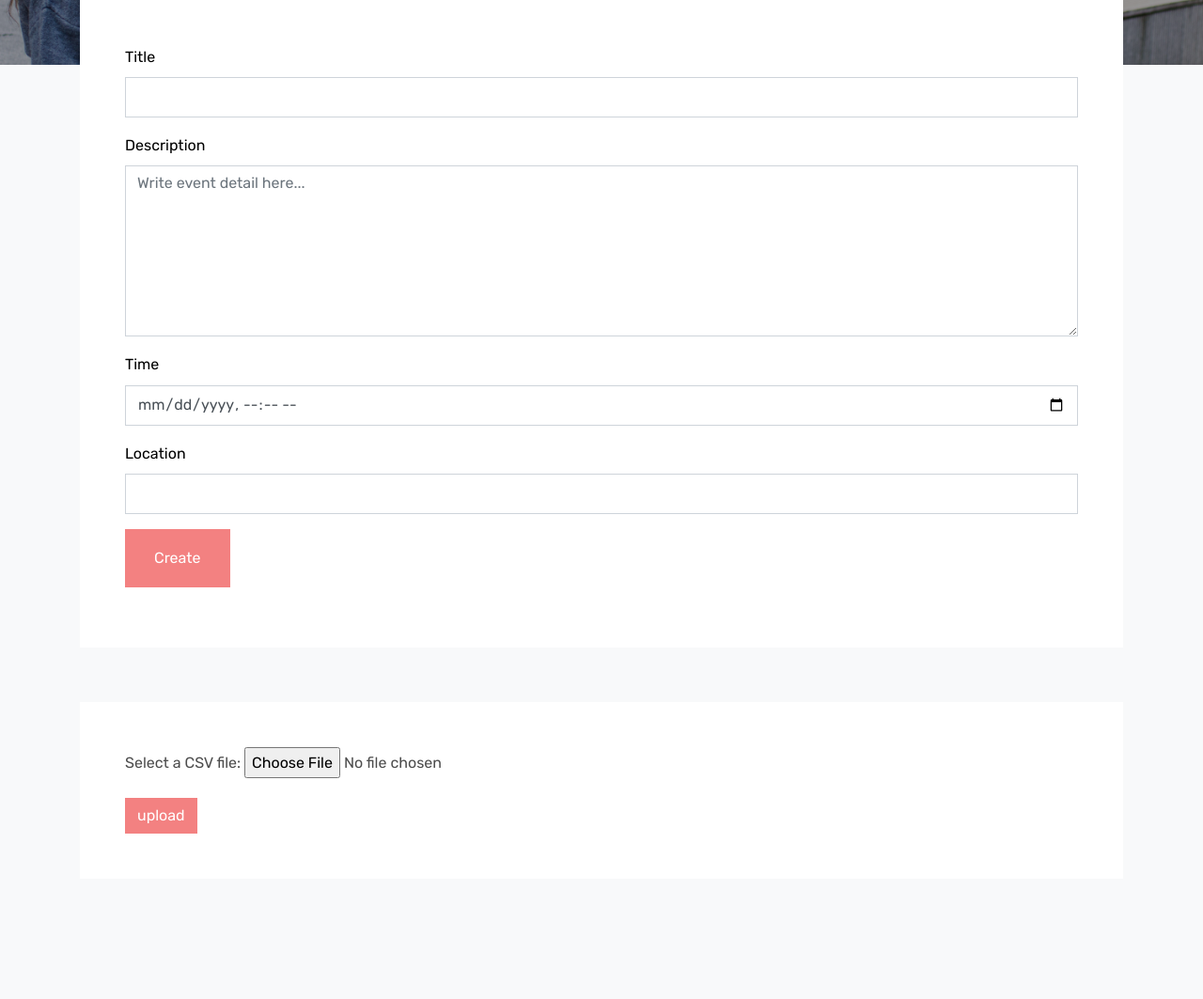
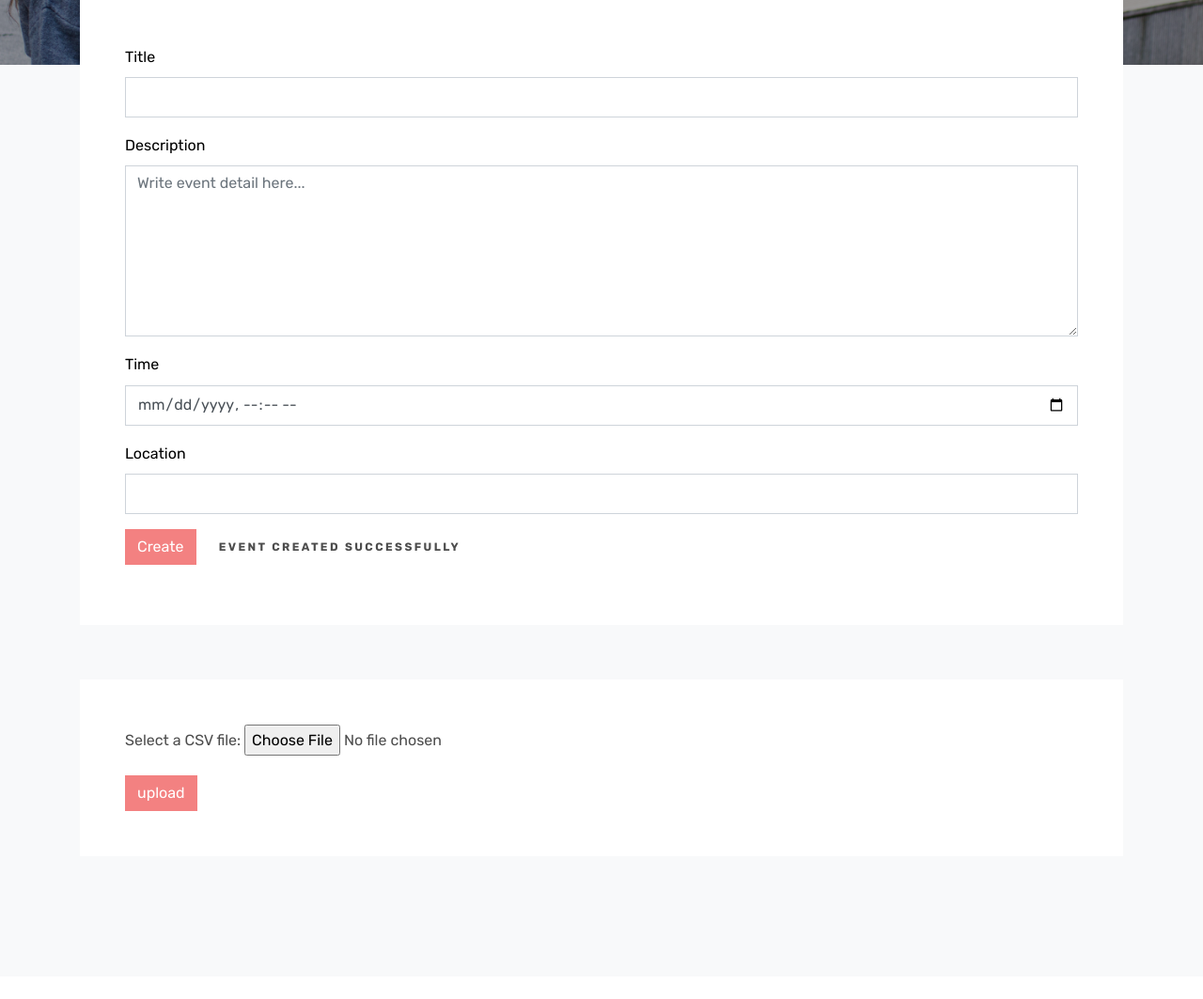
Before and after one commit to abduljalilmemon/Event-Management-System, a Django app: template app/templates/app/event.html in a window 1280 px wide. Shown: the part 431-1494 px from the top of the page at 94% size. After the commit the page ends 1294 px from the top, so only its background shows below. Run offline with Django 5.2, Linux system fonts and the light colour scheme; the template is opened without the code that fills it: values that come from a table or form of the project are taken from there, others are empty; data comes from the database, SQL or seed files in the repository; both versions use the stored data as it was after the commit; some libraries are stand-ins or nearby versions; some web fonts are replaced.

Commit message:
event creation ack message

```diff
--- a/app/models.py
+++ b/app/models.py
@@ -25,7 +25,7 @@ class Staff(models.Model):
 
 
 class Event(models.Model):
-    name = models.CharField(max_length=100)
+    name = models.CharField(max_length=100, unique=True)
     description = models.TextField()
     time = models.DateTimeField()
     location = models.TextField()
--- a/app/templates/app/event.html
+++ b/app/templates/app/event.html
@@ -52,7 +52,11 @@
 
                     <div class="row form-group">
                         <div class="col-md-12">
-                            <input type="submit" value="Create" class="btn btn-primary btn-md text-white">
+                            <input type="submit" value="Create" class="btn btn-primary text-white">
+                            {% if event %}
+                            <span class="caption mb-2"
+                                  style="margin-left:2%;">Event Created Successfully</span>
+                            {% endif %}
                         </div>
                     </div>
 
@@ -74,6 +78,9 @@
                     {% csrf_token %}
                     {{ form.as_p }}
                     <button type="submit" class="btn btn-primary text-white" name="event">upload</button>
+                    {% if total_added %}
+                    <span class="caption mb-2" style="margin-left:2%;">Added {{total_added}} Events</span>
+                    {% endif %}
                 </form>
             </div>
         </div>
```
Also changed, not shown: app/views.py (+15 -9 lines), app/migrations/0005_alter_event_name.py (added), db.sqlite3.
